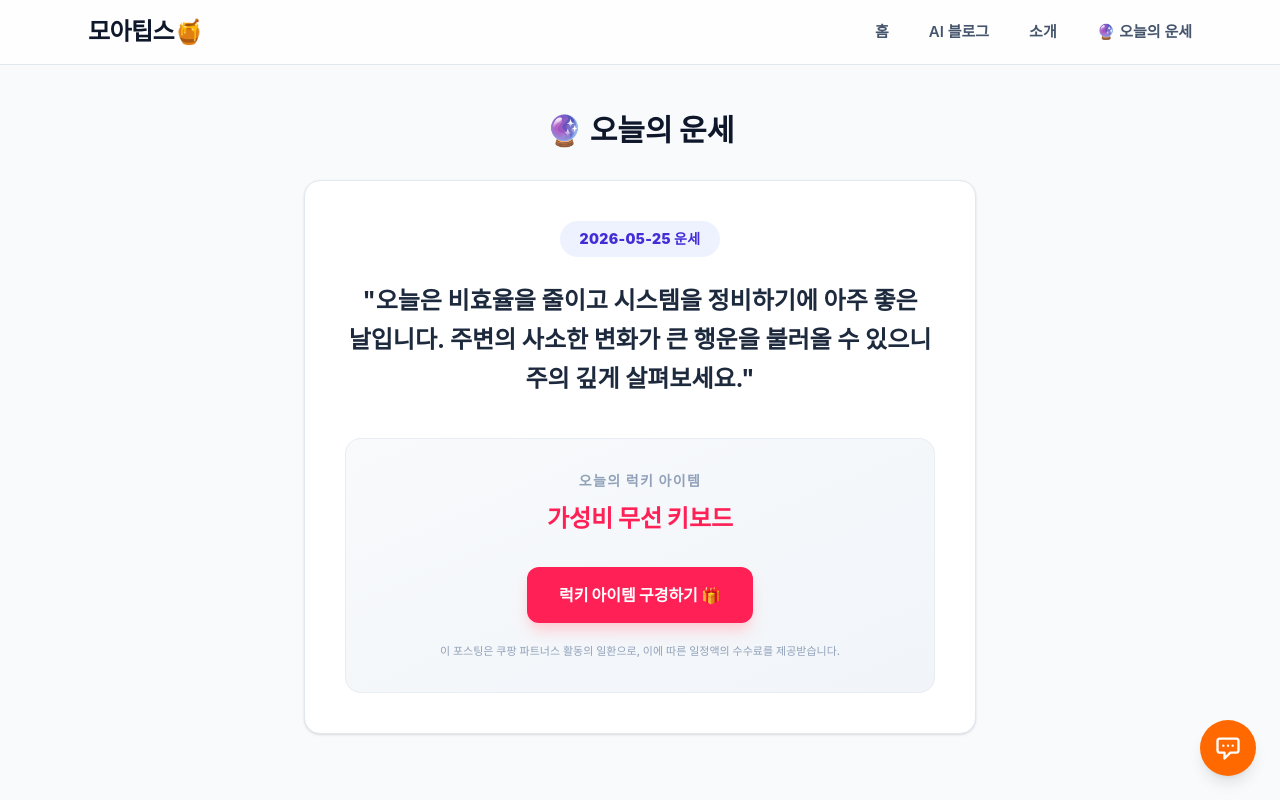
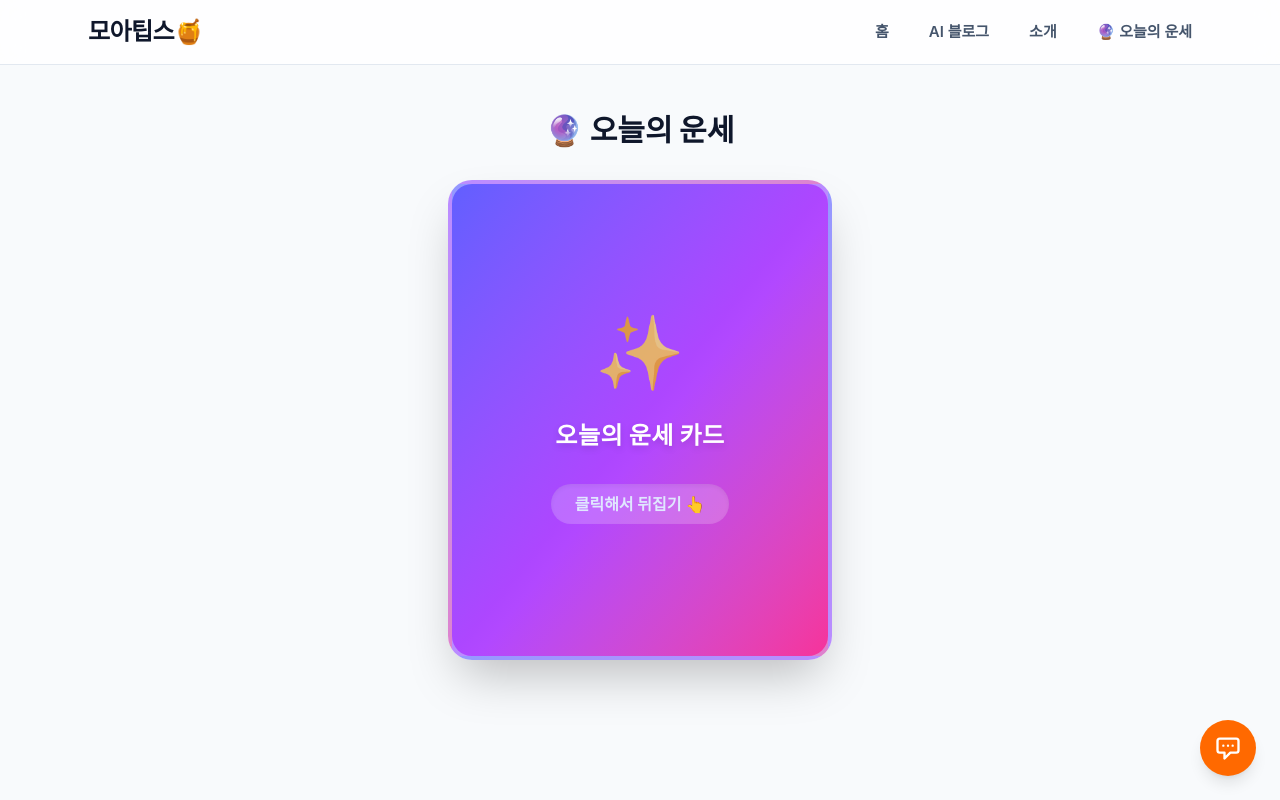
Before and after one commit to shomia-biz/vibe-local-info, a Next.js app: page /fortune in a window 1280 px wide. Built offline with nearby package versions, Linux system fonts and the light colour scheme; a web font is replaced by a local one.

Commit message:
feat: integrate Gemini API for fortune and add 3D flip card UI

```diff
--- a/src/app/fortune/page.tsx
+++ b/src/app/fortune/page.tsx
@@ -12,6 +12,7 @@ interface FortuneData {
 export default function FortunePage() {
   const [fortuneData, setFortuneData] = useState<FortuneData | null>(null);
   const [isLoading, setIsLoading] = useState(true);
+  const [isFlipped, setIsFlipped] = useState(false);
 
   useEffect(() => {
     fetch('/data/today_fortune.json?t=' + Date.now())
@@ -35,32 +36,65 @@ export default function FortunePage() {
 
       {isLoading ? (
         <div className="bg-white rounded-2xl shadow-sm border border-slate-200 p-8 text-center">
-          <p className="text-slate-500 animate-pulse font-bold">운세 데이터를 불러오는 중입니다...</p>
+          <p className="text-slate-500 animate-pulse font-bold">운세 카드를 가져오는 중입니다...</p>
         </div>
       ) : fortuneData ? (
-        <div className="bg-white rounded-2xl shadow-sm border border-slate-200 p-8 sm:p-10 text-center max-w-2xl mx-auto hover:shadow-lg transition-shadow">
-          <div className="mb-6 inline-block px-5 py-2 bg-indigo-50 text-indigo-700 rounded-full text-sm font-black tracking-wide">
+        <div className="max-w-sm mx-auto perspective-[1000px]" style={{ perspective: '1000px' }}>
+          <div
+            className={`relative w-full cursor-pointer ${isFlipped ? '' : 'hover:-translate-y-2'} transition-all duration-300`}
+            onClick={() => setIsFlipped(true)}
+            style={{
+              transformStyle: 'preserve-3d',
+              transition: 'transform 0.8s cubic-bezier(0.4, 0.2, 0.2, 1)',
+              transform: isFlipped ? 'rotateY(180deg)' : 'rotateY(0deg)',
+              minHeight: '480px'
+            }}
+          >
+            {/* Front of the Card */}
+            <div
+              className="absolute top-0 left-0 w-full h-full bg-gradient-to-br from-indigo-500 via-purple-500 to-pink-500 rounded-3xl shadow-2xl border-4 border-indigo-200/50 p-10 text-center flex flex-col items-center justify-center"
+              style={{ backfaceVisibility: 'hidden' }}
+            >
+              <div className="text-7xl mb-8 animate-pulse">✨</div>
+              <h2 className="text-2xl font-black text-white mb-2 tracking-wide drop-shadow-md">
+                오늘의 운세 카드
+              </h2>
+              <p className="text-indigo-100 mt-6 font-bold bg-white/20 px-6 py-2 rounded-full shadow-inner">
+                클릭해서 뒤집기 👆
+              </p>
+            </div>
+
+            {/* Back of the Card */}
+            <div
+              className="absolute top-0 left-0 w-full h-full bg-white rounded-3xl shadow-2xl border border-slate-200 p-8 text-center flex flex-col justify-between"
+              style={{ backfaceVisibility: 'hidden', transform: 'rotateY(180deg)' }}
+            >
+              <div>
+                <div className="mb-6 inline-block px-4 py-1.5 bg-indigo-50 text-indigo-700 rounded-full text-xs font-black tracking-wide">
                   {fortuneData.date} 운세
                 </div>
-
-          <p className="text-xl sm:text-2xl font-bold text-slate-800 leading-relaxed mb-10 break-keep">
+                <p className="text-lg font-bold text-slate-800 leading-relaxed mb-6 break-keep">
                   "{fortuneData.general}"
                 </p>
+              </div>
 
-          <div className="bg-gradient-to-br from-slate-50 to-slate-100 rounded-2xl p-8 border border-slate-200/60">
-            <h3 className="text-sm font-black text-slate-400 mb-3 tracking-widest">오늘의 럭키 아이템</h3>
-            <p className="text-2xl font-black text-rose-500 mb-8">{fortuneData.lucky_item}</p>
+              <div className="bg-gradient-to-br from-slate-50 to-slate-100 rounded-2xl p-6 border border-slate-200/60 mt-auto">
+                <h3 className="text-xs font-black text-slate-400 mb-2 tracking-widest">🍀 오늘의 럭키 아이템</h3>
+                <p className="text-xl font-black text-rose-500 mb-6">{fortuneData.lucky_item}</p>
                 <a
                   href={fortuneData.coupang_url}
                   target="_blank"
                   rel="noopener noreferrer"
-              className="inline-block w-full sm:w-auto px-8 py-4 bg-rose-500 text-white font-black rounded-xl shadow-lg shadow-rose-200 hover:bg-rose-600 hover:-translate-y-0.5 transition-all"
+                  className="inline-block w-full px-6 py-3.5 bg-rose-500 text-white font-black rounded-xl shadow-lg shadow-rose-200 hover:bg-rose-600 transition-colors text-sm"
+                  onClick={(e) => e.stopPropagation()}
                 >
-              럭키 아이템 구경하기 🎁
+                  구경하기 🎁
                 </a>
-            <p className="text-[11px] font-medium text-slate-400 mt-5">
+                <p className="text-[10px] font-medium text-slate-400 mt-4 leading-tight">
                   이 포스팅은 쿠팡 파트너스 활동의 일환으로, 이에 따른 일정액의 수수료를 제공받습니다.
                 </p>
+              </div>
+            </div>
           </div>
         </div>
       ) : (
```
Also changed, not shown: 1 other file (tests, documents, lock files or other folders). Lines whose indentation alone changed are shown as unchanged.
